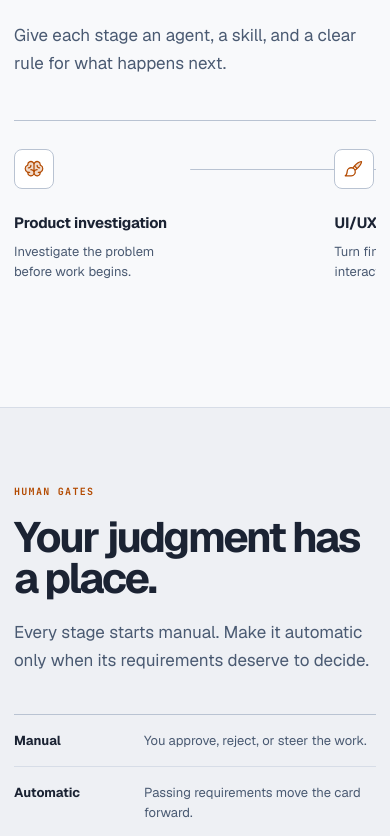
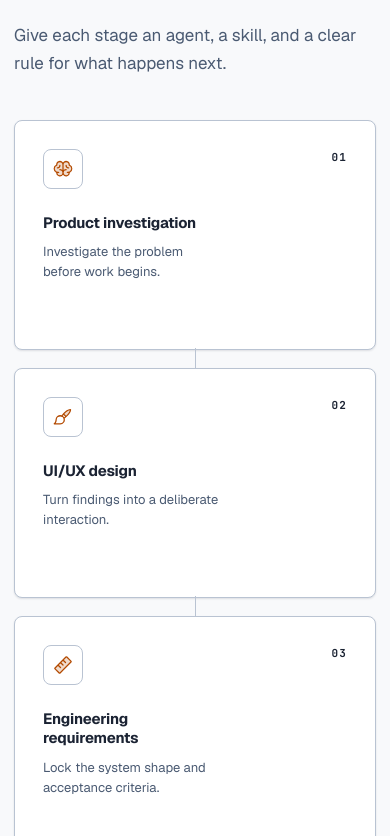
Before and after one commit to danielpang/bento-www, a Next.js app: page / in a window 390 px wide. Shown: the part 1108-1944 px from the top of the page. Built offline with nearby package versions, Linux system fonts and the light colour scheme; no server answers.

Commit message:
replace lifecycle scroller with responsive grid
Co-authored-by: Daniel Pang <danielpang@users.noreply.github.com>

```diff
--- a/app/globals.css
+++ b/app/globals.css
@@ -732,26 +732,32 @@ main {
 
 .lifecycle-track {
   display: grid;
-  grid-template-columns: repeat(6, minmax(210px, 1fr));
-  gap: 0;
+  grid-template-columns: repeat(3, minmax(0, 1fr));
+  gap: 18px;
   margin: 0;
   padding: 0;
-  overflow-x: auto;
-  border-top: 1px solid var(--line-strong);
   list-style: none;
-  overscroll-behavior-x: contain;
-  scroll-snap-type: x proximity;
 }
 
 .lifecycle-track li {
   position: relative;
-  min-height: 210px;
-  padding: 28px 28px 22px 0;
-  scroll-snap-align: start;
-}
-
-.lifecycle-track li + li {
-  padding-left: 24px;
+  min-height: 230px;
+  padding: 28px;
+  border: 1px solid var(--line-strong);
+  border-radius: var(--radius);
+  background: var(--surface-raised);
+  box-shadow: 0 1px 2px var(--shadow);
+}
+
+.lifecycle-step {
+  position: absolute;
+  top: 28px;
+  right: 28px;
+  color: var(--text-soft);
+  font-family: var(--font-jetbrains-mono), monospace;
+  font-size: 11px;
+  font-weight: 650;
+  letter-spacing: 0.1em;
 }
 
 .lifecycle-icon {
@@ -787,11 +793,15 @@ main {
 .lifecycle-connector {
   position: absolute;
   top: 48px;
-  right: 8px;
-  width: calc(100% - 72px);
+  right: -19px;
+  z-index: 1;
+  width: 20px;
   height: 1px;
   background: var(--line-strong);
-  transform: translateX(50%);
+}
+
+.lifecycle-track li:nth-child(3n) .lifecycle-connector {
+  display: none;
 }
 
 .gate-section {
@@ -1601,6 +1611,18 @@ main {
 }
 
 @media (max-width: 980px) {
+  .lifecycle-track {
+    grid-template-columns: repeat(2, minmax(0, 1fr));
+  }
+
+  .lifecycle-track li:nth-child(3n) .lifecycle-connector {
+    display: block;
+  }
+
+  .lifecycle-track li:nth-child(2n) .lifecycle-connector {
+    display: none;
+  }
+
   .hero {
     min-height: auto;
   }
@@ -1761,7 +1783,17 @@ main {
   }
 
   .lifecycle-track {
-    grid-template-columns: repeat(6, 76vw);
+    grid-template-columns: 1fr;
+  }
+
+  .lifecycle-track li:nth-child(n) .lifecycle-connector {
+    display: block;
+    top: auto;
+    right: auto;
+    bottom: -19px;
+    left: 50%;
+    width: 1px;
+    height: 20px;
   }
 
   .gate-window-header {
--- a/components/lifecycle-section.tsx
+++ b/components/lifecycle-section.tsx
@@ -57,6 +57,9 @@ export function LifecycleSection() {
             const Icon = stage.icon;
             return (
               <li key={stage.name}>
+                <span aria-hidden="true" className="lifecycle-step">
+                  {String(index + 1).padStart(2, "0")}
+                </span>
                 <span className="lifecycle-icon">
                   <Icon aria-hidden="true" size={20} weight="duotone" />
                 </span>
```
